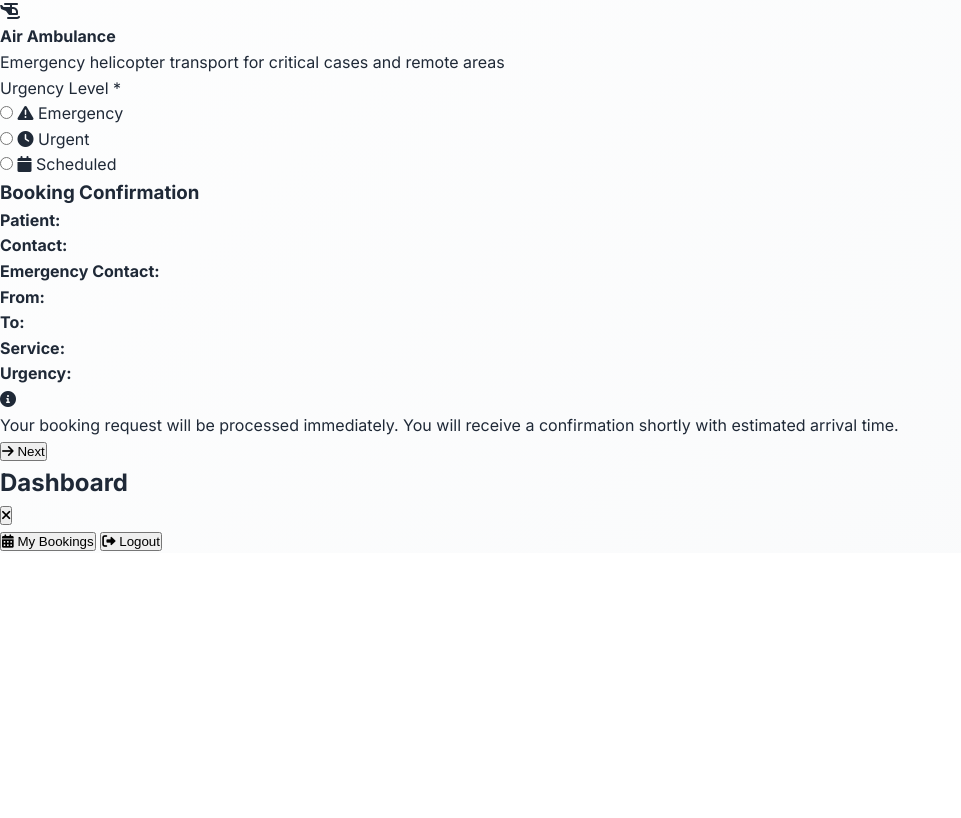
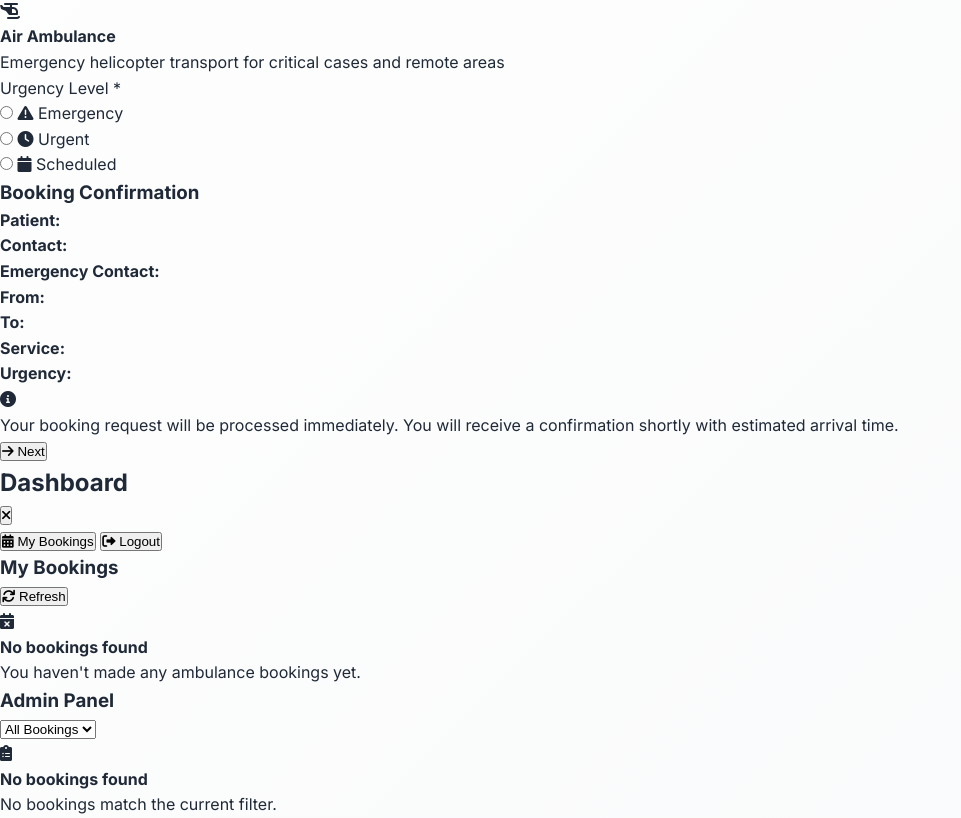
Before and after one commit to riva1390/BlitzMed_EmerjencyMedicalTransport, a plain HTML site: page index.html in a window 1280 px wide. Shown: the part 3739-4557 px from the top of the page, without its empty margins (0-961 px from the left). Before the commit the page ends 4292 px from the top, so only its background shows below. Drawn offline with Linux system fonts and the light colour scheme.

Commit message:
My Booking tab and admin panel tab created

```diff
--- a/index.html
+++ b/index.html
@@ -657,6 +657,51 @@
                         <span>Logout</span>
                     </button>
                 </div>
+                                <!-- My Bookings Tab -->
+                <div id="myBookings" class="tab-content active">
+                    <div class="tab-header">
+                        <h3>My Bookings</h3>
+                        <button id="refreshDataBtn" class="btn secondary">
+                            <i class="fas fa-sync"></i>
+                            <span>Refresh</span>
+                        </button>
+                    </div>
+                    <div id="bookingsList" class="bookings-list">
+                        <div class="no-bookings">
+                            <i class="fas fa-calendar-times"></i>
+                            <h4>No bookings found</h4>
+                            <p>You haven't made any ambulance bookings yet.</p>
+                        </div>
+                    </div>
+                </div>
+
+                <!-- Admin Panel Tab -->
+                <div id="adminPanel" class="tab-content">
+                    <div class="tab-header">
+                        <h3>Admin Panel</h3>
+                        <div class="admin-controls">
+                            <select id="statusFilter" class="filter-select">
+                                <option value="">All Bookings</option>
+                                <option value="pending">Pending</option>
+                                <option value="confirmed">Confirmed</option>
+                                <option value="in-progress">In Progress</option>
+                                <option value="completed">Completed</option>
+                                <option value="cancelled">Cancelled</option>
+                            </select>
+                        </div>
+                    </div>
+                    <div id="allBookingsList" class="bookings-list">
+                        <div class="no-bookings">
+                            <i class="fas fa-clipboard-list"></i>
+                            <h4>No bookings found</h4>
+                            <p>No bookings match the current filter.</p>
+                        </div>
+                    </div>
+                </div>
+            </div>
+        </div>
+    </div>
+
 
 
 
```
